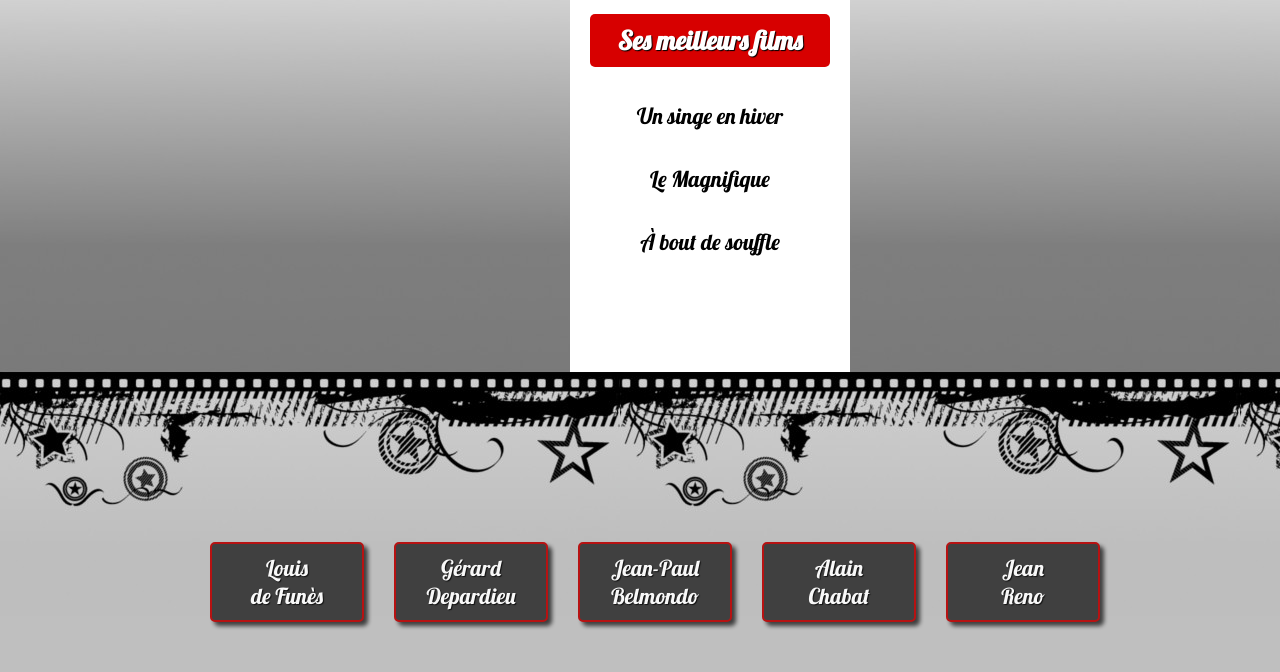
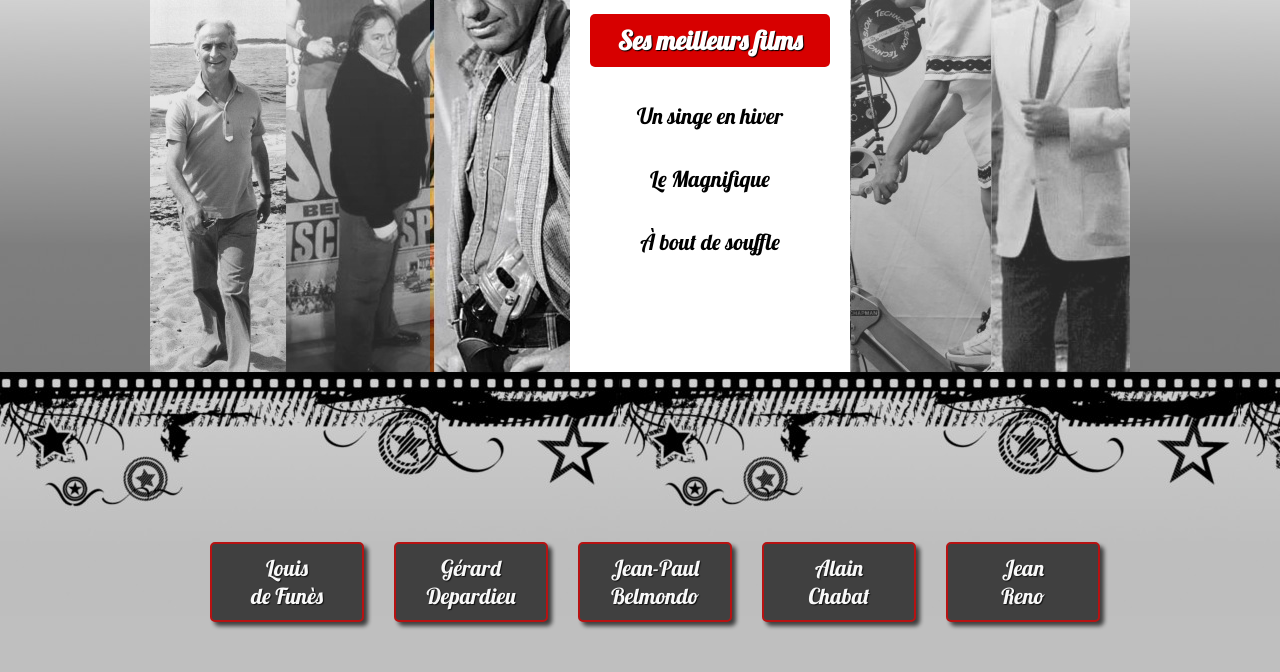
Before and after one commit to EddinAdou/projet-Jquery, a plain HTML site: page index.html in a window 1280 px wide. Shown: the part 384-1056 px from the top of the page. Drawn offline with nearby package versions, Linux system fonts and the light colour scheme; the site is published under a folder, as on GitHub Pages, so addresses that start at the root find nothing.

Commit message:
Update style.css

```diff
--- a/style.css
+++ b/style.css
@@ -50,7 +50,7 @@ header h1
     width: 140px;
     height: 500px;
     cursor: pointer;
-    background: url('/images/bwimg.webp') no-repeat;
+    background: url('images/bwimg.webp') no-repeat;
     opacity: 0.7;
 }
 .color
@@ -60,7 +60,7 @@ header h1
     width: 140px;
     height: 500px;
     cursor: pointer;
-    background: url('/images/acteurs.webp') no-repeat;
+    background: url('images/acteurs.webp') no-repeat;
 }
 #part2 div
 {
```
